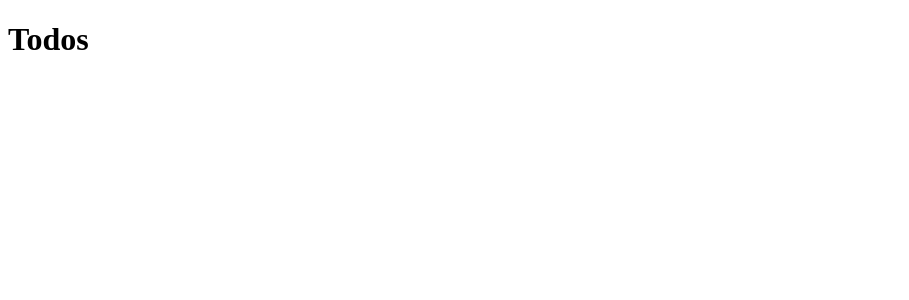
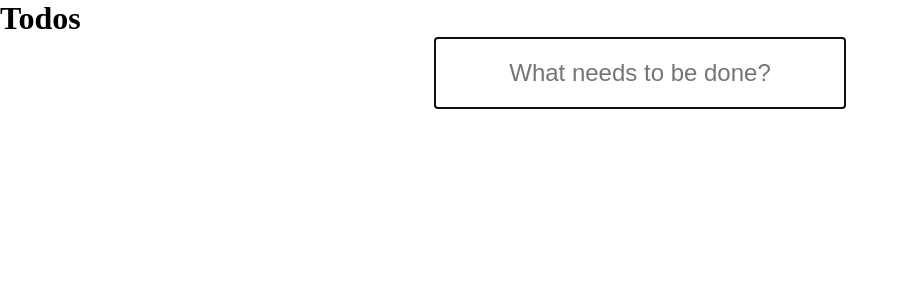
Before and after one commit to Ayasono/React-Practice, a React (Create React App) app: page / in a window 1280 px wide. Shown: the top 300 px of the page, without its empty margins (0-909 px from the left). Built offline with nearby package versions, Linux system fonts and the light colour scheme.

Commit message:
[feat]Input Component

```diff
--- a/src/App.css
+++ b/src/App.css
@@ -0,0 +1,3 @@
+.App {
+    margin: 0 auto;
+}
--- a/src/App.js
+++ b/src/App.js
@@ -1,9 +1,18 @@
 import './App.css';
+import Input from './components/Input'
+import { useState, useEffect } from 'react'
 
 function App() {
+  const [todo, setTodo] = useState('')
+
+  function onIpt(text) {
+    setTodo(text)
+  }
+
   return (
     <div className="App">
       <h1>Todos</h1>
+      <Input onIpt={ onIpt }/>
     </div>
   );
 }
--- /dev/null
+++ b/src/components/Input.css
@@ -0,0 +1,20 @@
+* {
+    margin: 0;
+    padding: 0;
+}
+
+list,
+li {
+    list-style: none;
+}
+
+input {
+    display: block;
+    margin: 0 auto;
+    border: 1px solid black;
+    width: 400px;
+    height: 50px;
+    font-size: 24px;
+    text-align: center;
+    padding: 10px 5px;
+}
--- /dev/null
+++ b/src/components/Input.js
@@ -0,0 +1,23 @@
+import React, { useEffect, useState } from 'react';
+import './Input.css'
+
+const Input = ({ onIpt }) => {
+  const [todo, setTodo] = useState('')
+
+  return (
+    <div>
+      <input
+        autoFocus={ true }
+        placeholder="What needs to be done?"
+        value={ todo }
+        onChange={ e => setTodo(e.target.value) }
+        onKeyDown={ e => {
+          if (e.code === 'Enter') onIpt(todo)
+        } }
+        type="text"
+      />
+    </div>
+  );
+};
+
+export default Input;
```
